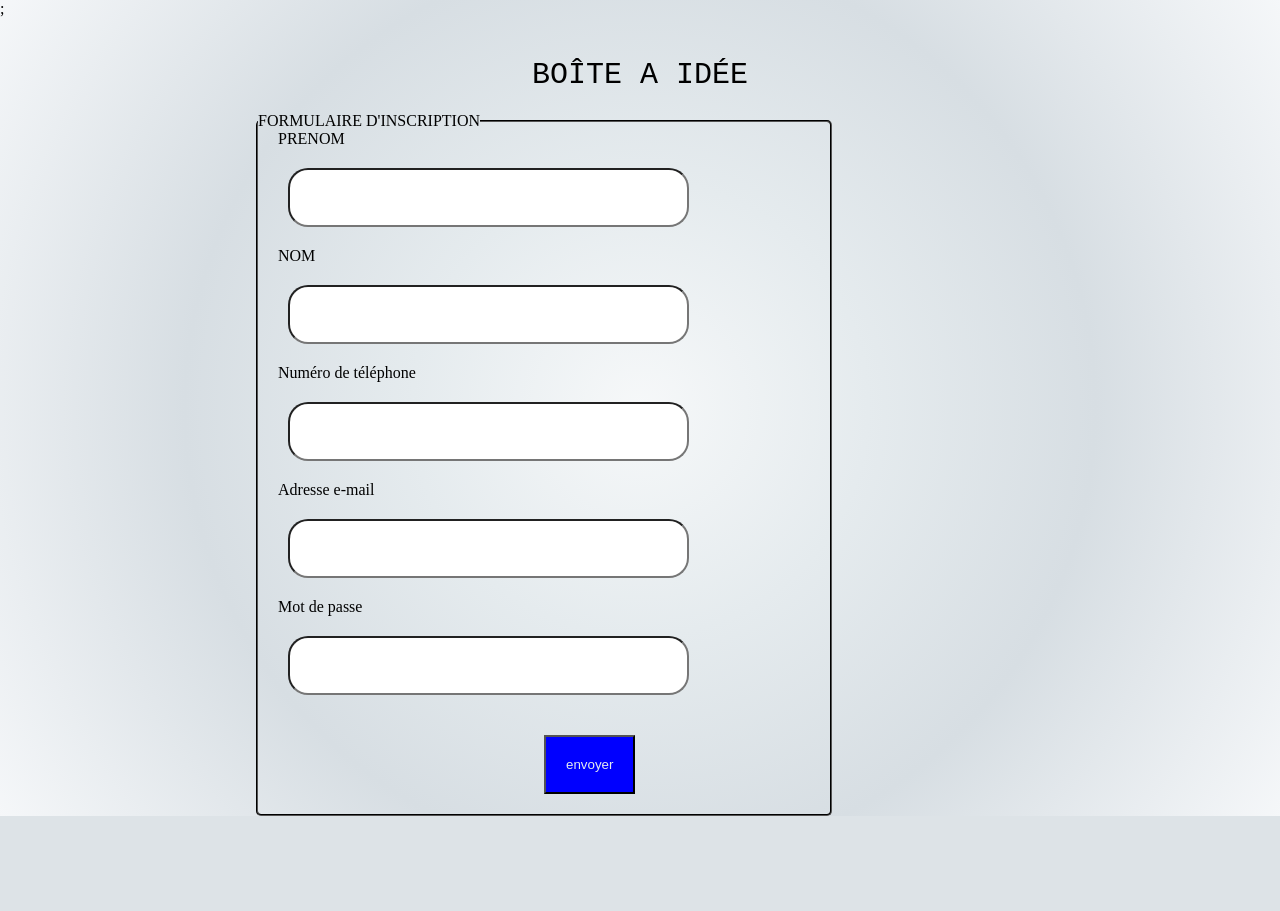
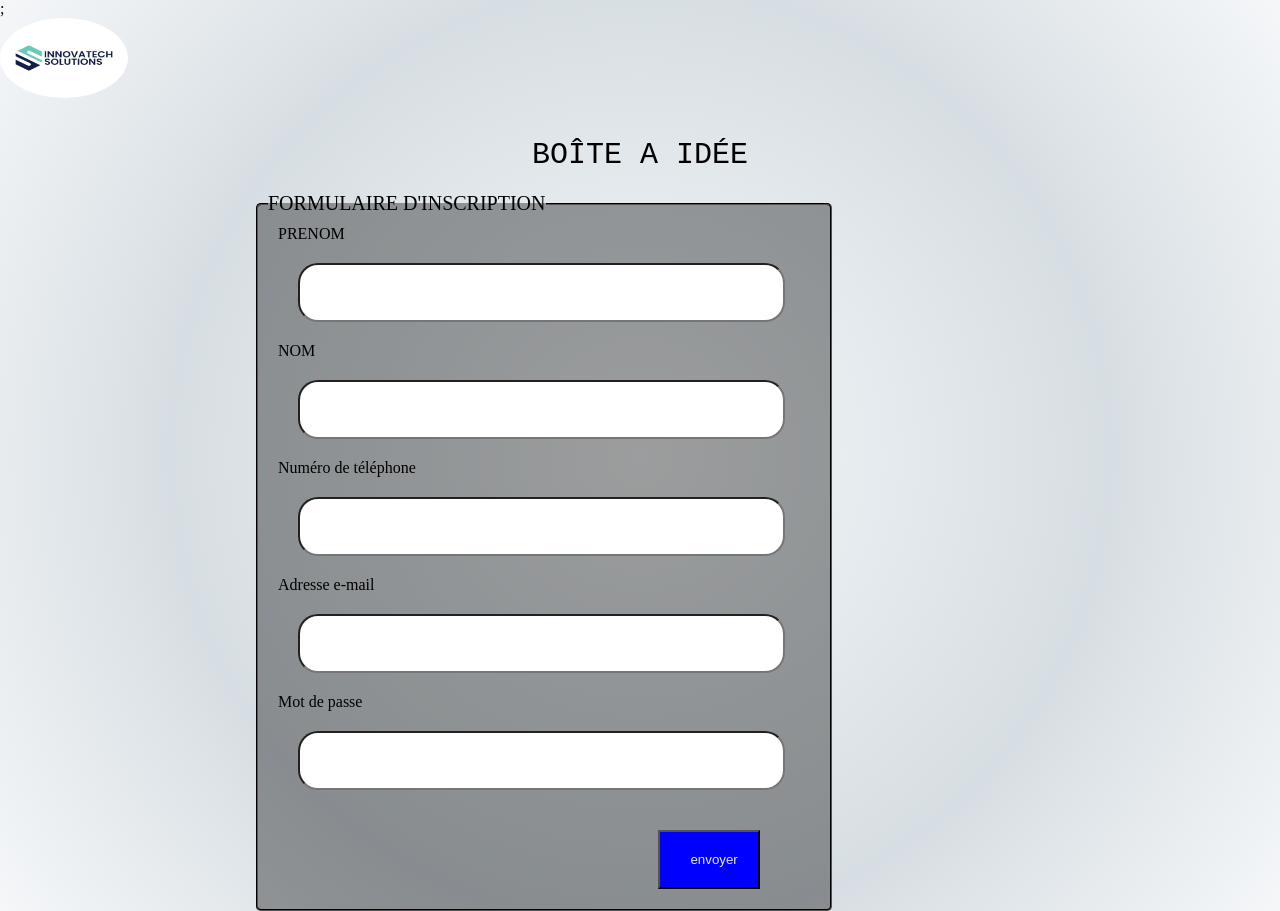
Before and after one commit to ANNAMARONE/application, a PHP site: page / in a window 1280 px wide. Before the commit the page ends 816 px from the top, so only its background shows below. Run offline with PHP 8.4, Linux system fonts and the light colour scheme.

Commit message:
fin de la deuxiéme partie

```diff
--- a/index.php
+++ b/index.php
@@ -13,6 +13,7 @@ include("config.php");
 </head>
 <body>
 <header>
+    <img src="inno.png" alt="" class="inno">
     <div class="log">BOÎTE A IDÉE</div>
 
 </header>
--- a/style.css
+++ b/style.css
@@ -7,6 +7,11 @@ body{
     background: #F6F8F9;
     background: radial-gradient(circle farthest-corner at center center, #F6F8F9 0%, #E5EBEE 30%, #D7DEE3 60%, #F5F7F9 100%);
 
+}
+.inno{
+    width: 10%;
+    height: 10%;
+    border-radius: 100%;
 }
 .log{
     color: black;
@@ -21,14 +26,20 @@ fieldset{
    margin-right: 35%;
    border-color: black;
  border-radius: 5px;
+ background-color: rgba(0, 0, 0, 0.37) ;
+}
+legend{
+    font-size: 20px;
+    margin: 10px;
 }
 .input1{
     padding: 20px;
     margin-top: 20px;
     border-radius: 20px;
     margin: 20px;
-    margin-left: 30px;
-    padding-right: 35%;
+    margin-left: 40px;
+    padding-right: 50%;
+    align-items: center;
 }
 label{
     margin-left: 20px;
@@ -39,7 +50,8 @@ label{
     padding-right: 20px;
     background-color: blue;
     color: #E5EBEE;
-    margin-left: 50%;
+    margin-left: 70%;
+    padding-left: 30px;
 
 }
 .form1{
```
Also changed, not shown: affichage.php (added, +32 -0 lines), config.php (+9 -7 lines), création.php (+9 -9 lines), idéé2.jpg (added), inno.png (added), message.jpg (added), partag.jpg (added).
